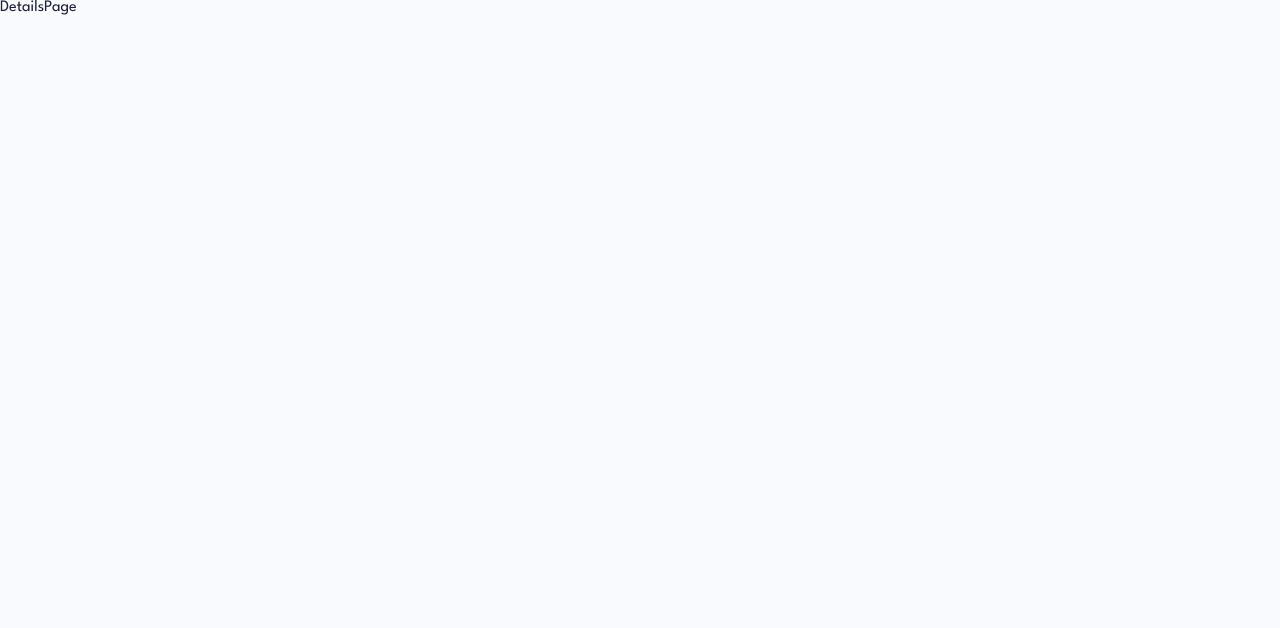
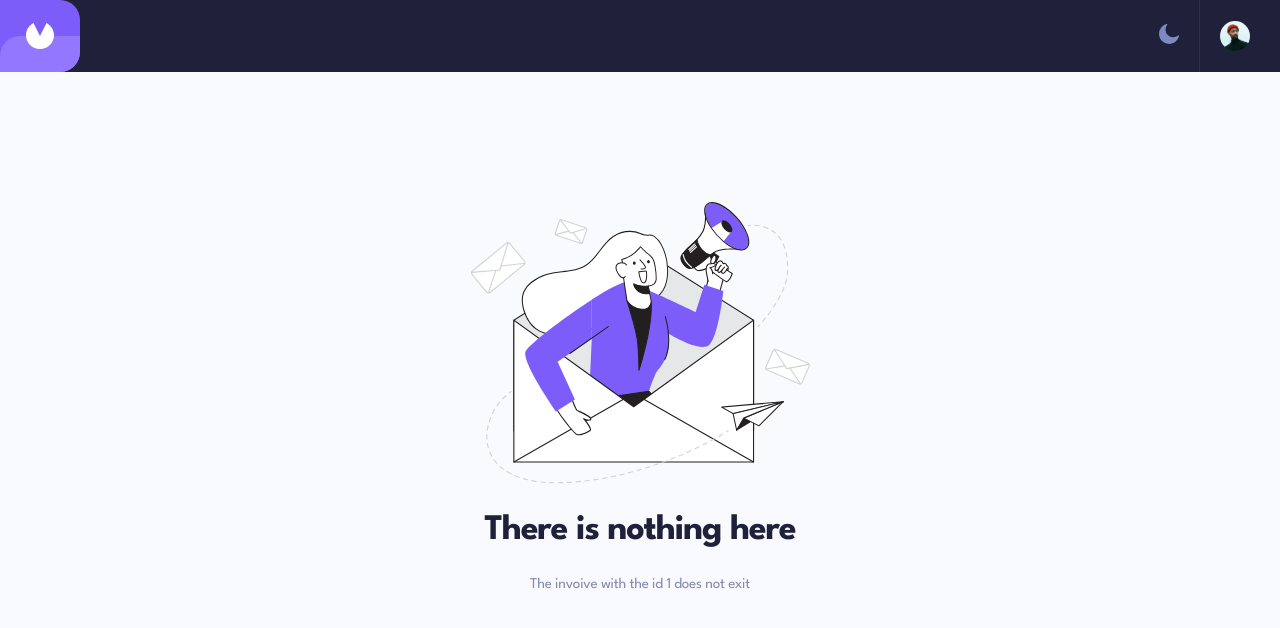
Before and after one commit to julie-ify/invoicease_frontend, a React (Create React App) app: page /invoices/1 in a window 1280 px wide. Shown: the top 628 px of the page. Built offline with nearby package versions, Linux system fonts and the light colour scheme.

Commit message:
Create invoice detailes page and pass data

```diff
--- a/src/hooks/appState.js
+++ b/src/hooks/appState.js
@@ -4,7 +4,7 @@ export const AppStateContext = createContext();
 const AppStateProvider = ({ children }) => {
 	const [appState, setAppState] = useState({
 		invoices: [],
-		mode: 'light'
+		mode: 'light',
 	});
 
 	return (
--- a/src/pages/DetailsPage.jsx
+++ b/src/pages/DetailsPage.jsx
@@ -1,9 +1,109 @@
-import React from 'react'
+import React from 'react';
+import { useLocation } from 'react-router-dom';
+import EmptyIllustration from '../assets/illustration-empty.svg';
+import LeftArrow from '../assets/icon-arrow-left.svg';
+import NavBar from '../component/NavBar';
+import '../styles/DetailsPage.css';
+import { toCapitalizeCase } from '../utilities/formatFunction';
+import { useNavigate } from 'react-router-dom';
 
-function DetailsPage() {
+function DetailsPage({ appState, toggleMode }) {
+	const location = useLocation();
+	const nagivate = useNavigate();
+	const path = location.pathname.split('/').slice(-1).join(); // retrieve the slug from the path
+	const invoiceToView = appState.invoices.find(
+		(invoice) => invoice.id === path
+	);
+	const { invoices, mode } = appState;
+
 	return (
-		<div>DetailsPage</div>
-	)
+		<>
+			<NavBar toggleMode={toggleMode} mode={mode} />
+			<section className="app-wrapper">
+				{invoices.length > 0 && (
+					<div>
+						{invoiceToView && (
+							<div>
+								<div className="back-button-container">
+									<div className="back-button-wrapper">
+										<img
+											src={LeftArrow}
+											alt="Go back button"
+											onClick={() => nagivate(-1)}
+										/>
+										<h4 className="font-heading-mdx">Go back</h4>
+									</div>
+								</div>
+								<section>
+									<div
+										className={`status-header-container ${
+											mode === 'light'
+												? 'status-header-container-light'
+												: 'status-header-container-dark'
+										}`}
+									>
+										<span
+											className={`font-body-md ${
+												mode === 'light'
+													? 'font-opacity-grey-light'
+													: 'font-opacity-grey-dark'
+											}`}
+										>
+											Status
+										</span>
+										<div className="status-item ">
+											<div
+												className={`invoice-list-item-grid-status status-bg-${
+													invoiceToView.status
+												}-${mode === 'light' ? 'light' : 'dark'}`}
+											>
+												<span
+													className={`circle circle-bg-${
+														invoiceToView.status
+													}-${mode === 'light' ? 'light' : 'dark'}`}
+												></span>
+												<span
+													className={`font-heading-mdx font-bold font-${
+														invoiceToView.status
+													}-${mode === 'light' ? 'light' : 'dark'}`}
+												>
+													{toCapitalizeCase(invoiceToView.status)}
+												</span>
+											</div>
+										</div>
+									</div>
+								</section>
+							</div>
+						)}
+						{!invoiceToView && (
+							<div className="empty-invoice-wrapper">
+								<div className="empty-invoice">
+									<img
+										src={EmptyIllustration}
+										className="empty-image"
+										alt="Empty-notice"
+									/>
+									<h2 className="font-heading-md font-bold">
+										There is nothing here
+									</h2>
+									<p
+										className={`font-heading-sm-variant text-center ${
+											mode === 'light'
+												? 'font-opacity-light'
+												: 'font-opacity-dark'
+										}`}
+									>
+										The invoive with the id {path} does not exit
+									</p>
+								</div>
+							</div>
+						)}
+						<span></span>
+					</div>
+				)}
+			</section>
+		</>
+	);
 }
 
-export default DetailsPage
+export default DetailsPage;
--- /dev/null
+++ b/src/styles/DetailsPage.css
@@ -0,0 +1,37 @@
+.back-button-container {
+	width: 100%;
+	height: 15px;
+	margin-bottom: 30px;
+}
+
+.back-button-wrapper {
+	height: 100%;
+	display: flex;
+	column-gap: 30px;
+	align-items: center;
+}
+
+.status-header-container {
+	display: flex;
+	justify-content: space-between;
+	align-items: center;
+}
+
+.status-header-container {
+	width: 100%;
+	height: 101px;
+	padding: 17px 20px;
+	background-color: var(--white-color);
+}
+
+.status-header-container-light {
+	background-color: var(--white-color);
+}
+
+.status-header-container-dark {
+	background-color: var(--primary-black-color);
+}
+
+.status-item {
+	width: 130px;
+}
```
